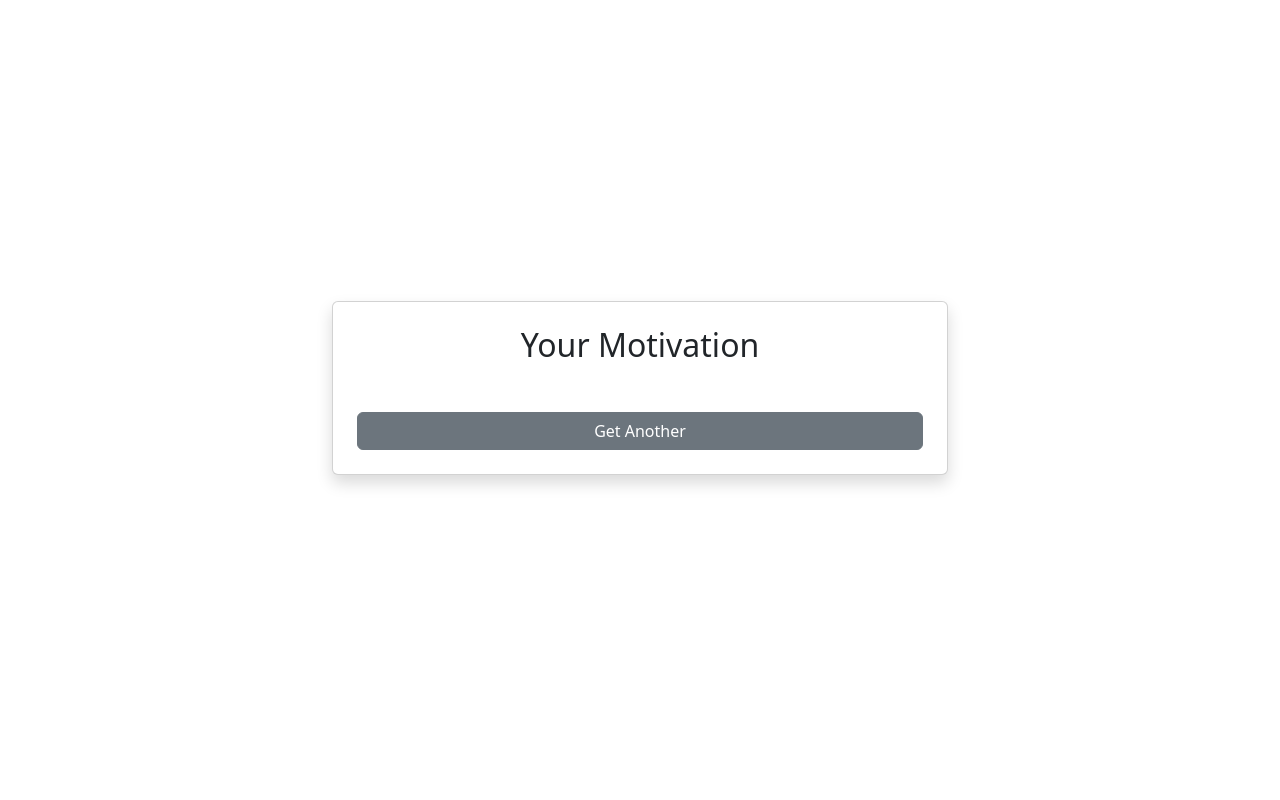
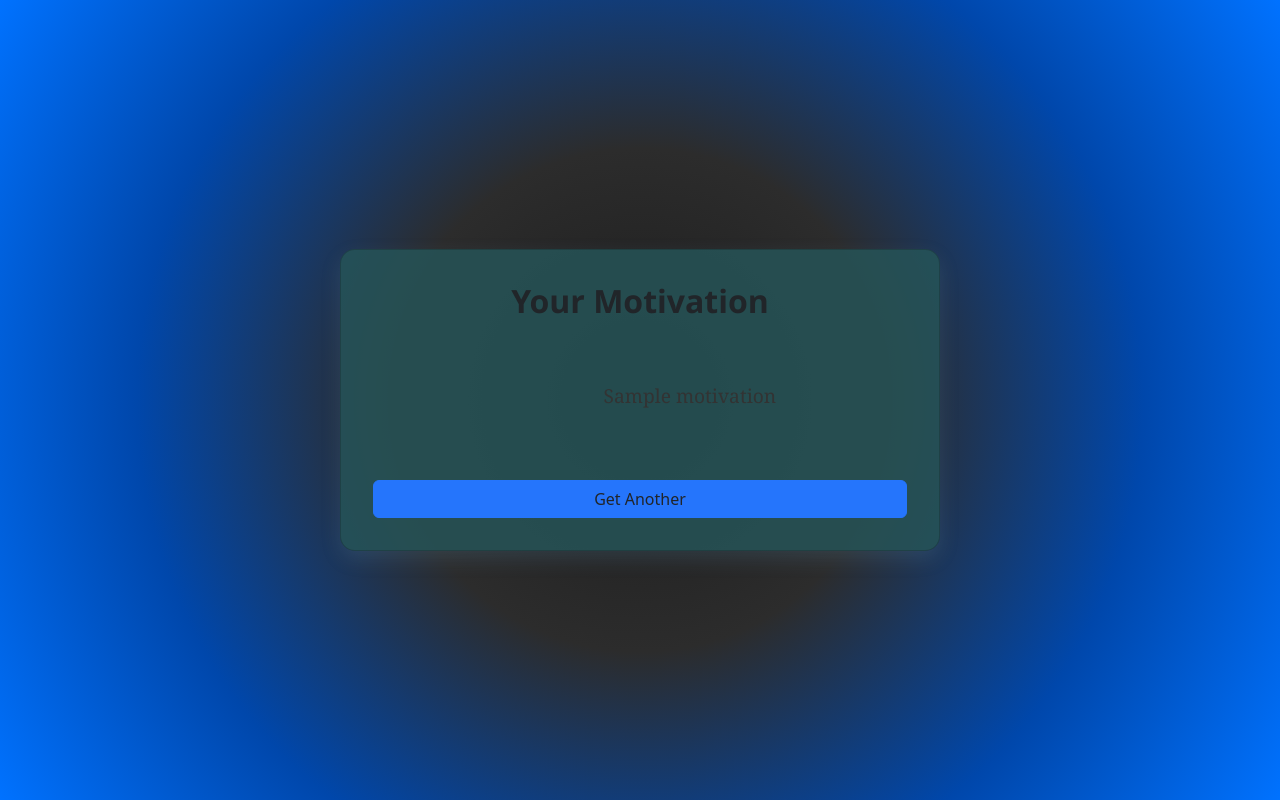
Before and after one commit to JayAby/MotivateM3, a Flask app: template templates/result.html in a window 1280 px wide. Run offline with Flask 3, Linux system fonts and the light colour scheme; the template is opened without the code that fills it: most values are stand-ins (such as "Sample title", 1, 10 or a date in 2020).

Commit message:
Improve frontend design: added design elements and visual effects - Index.html & Result.html

```diff
--- a/templates/index.html
+++ b/templates/index.html
@@ -16,7 +16,7 @@
             }
 
             .card-custom{
-                background-color: #6decf5d2;
+                background-color: #265659d2;
                 border-radius: 15px;
                 padding: 2rem;
                 box-shadow: 0 8px 20px rgba(110, 181, 238, 0.15);
--- a/templates/result.html
+++ b/templates/result.html
@@ -4,31 +4,69 @@
         <meta charset="UTF-8">
         <meta name="viewport" content="width=device-wdith, initial-scale=1.0">
         <title>MotivateME</title>
+
+        <!-- Bootstrap CSS -->
         <link href="https://cdn.jsdelivr.net/npm/bootstrap@5.3.3/dist/css/bootstrap.min.css" rel="stylesheet">
+
+        <!-- Custom Styles -->
         <style>
             body {
-                background: 52575c;
+                background: radial-gradient(circle at center, #1c1c1c, #2c2c2c, #0047ab, #0072ff);
+                min-height: 100vh;
+                display: flex;
+                align-items: center;
+                justify-content: center;
+                padding: 1rem;
             }
-            .result-card{
-                white-space: pre-wrap;
-                font-size: 1.1rem;
+
+            .card-custom{
+                background-color: #265659d2;
+                border-radius: 15px;
+                padding: 2rem;
+                max-width: 600px;
+                width: 100%;
+                box-shadow: 0 8px 20px rgba(110, 181, 238, 0.15);
+                text-align: center;
             }
-            .result-card-container{
-                transition: transform 0.2s;
+
+            h2{
+                font-family: 'Segoe UI', Tahoma, Geneva, Verdana, sans-serif;
+                font-weight: 700;
+                margin-bottom: 1.5rem;
             }
-            .result-card-container:hover{
-                transform: scale(1.02);
+
+            .motivation-text{
+                font-size: 1.2rem;
+                line-height: 1.8;
+                font-family: Georgia, 'Times New Roman', Times, serif;
+                color: #333;
+                white-space: pre-wrap; /* Keeps line breaks from python */
+            }
+
+            .btn-back{
+                margin-top: 2rem;
+                background-color: #2575fc;
+                border-color: #2575fc;
+            }
+
+            .btn-back:hover{
+                background-color: #2575fc;
+                border-color: #2575fc;
             }
         </style>
     </head>
-    <body class="d-flex align-items-center justify-content-center min-vh-100">
+    <body>
 
-        <div class="container cold-md-8 col-lg-6">
-            <div class="card p-4 shadow result-card-container bg-white rounded mb-4">
-                <h2 class="mb-3 text-center">Your Motivation</h2>
-                <p class="fs-5">{{ message|safe }}</p>
-                <a href="/" class="btn btn-secondary w-100 mt-3">Get Another</a>
-            </div>
+        <div class="card card-custom">
+                <h2>Your Motivation</h2>
+
+                <!-- Motivation Text -->
+                <p class="motivation-text">
+                    {{ motivation }}
+                </p>
+
+                <!-- Back Button -->
+                <a href="/" class="btn btn-back w-100 mt-3">Get Another</a>
         </div>
 
     <script src="https://cdn.jsdelivr.net/npm/bootstrap@5.3.3/dist/js/bootstrap.bundle.min.js"></script>
```
